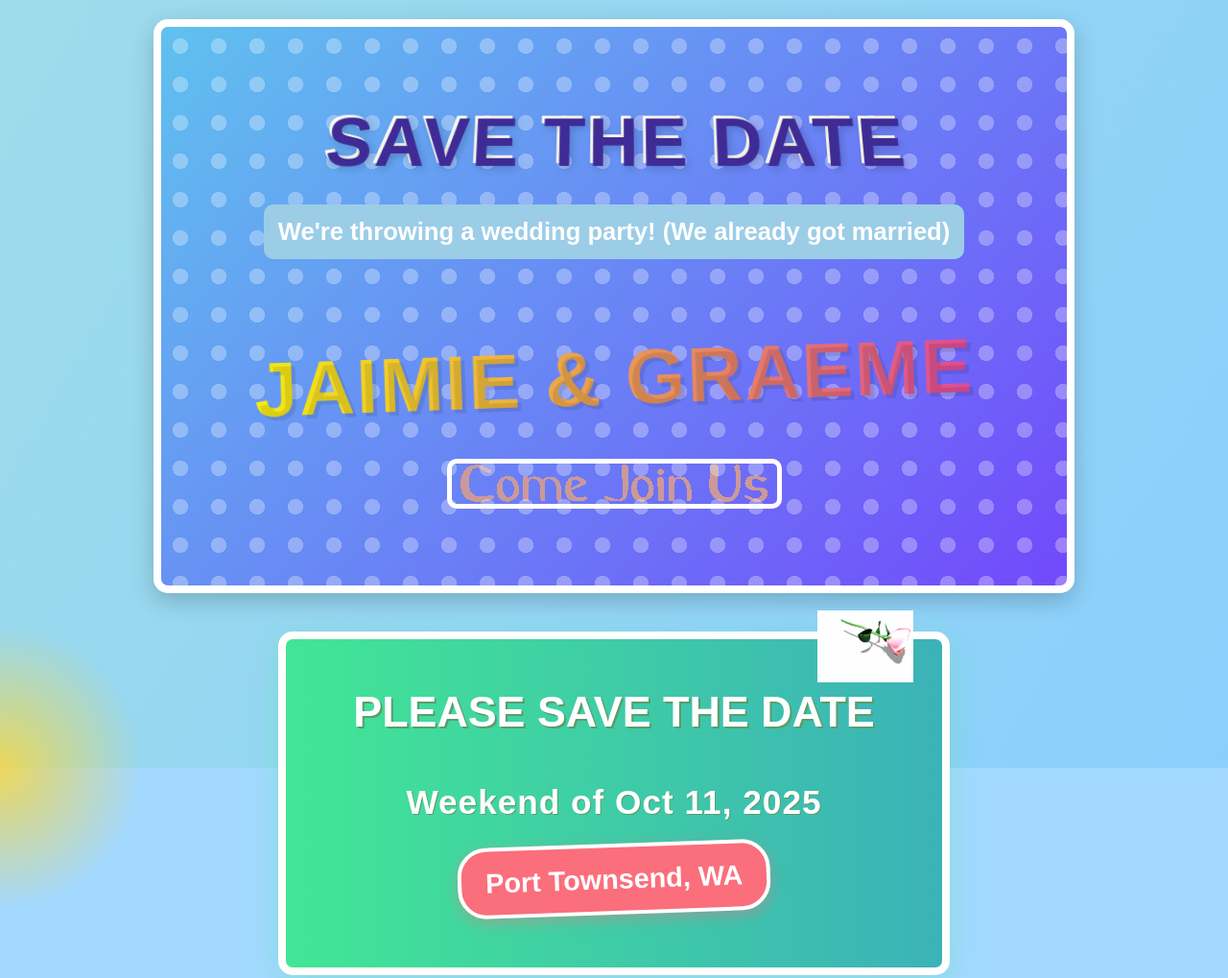
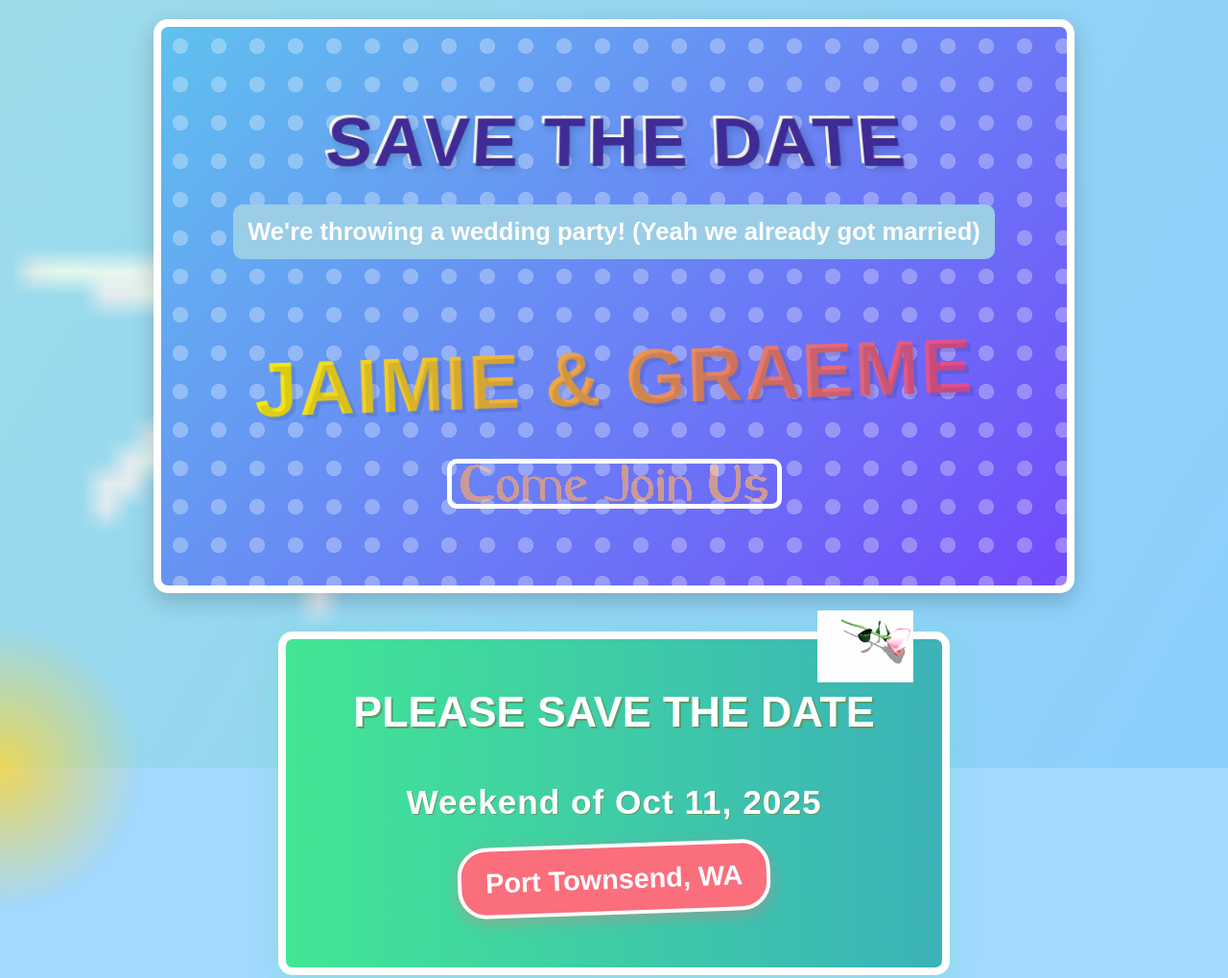
Before and after one commit to graeme-at-home/graeme-at-home.github.io, a plain HTML site: page index.html in a window 1280 px wide. Shown: the top 1019 px of the page at 96% size. Drawn offline with Linux system fonts and the light colour scheme.

Commit message:
Update index.html

```diff
--- a/index.html
+++ b/index.html
@@ -27,7 +27,7 @@
             line-height: 1.6;
             color: var(--text-color);
             background-color: #a3d9ff;
-            background-image: url('/api/placeholder/800/600');
+            background-image: url('stars.gif');
             background-attachment: fixed;
             background-size: cover;
             background-blend-mode: overlay;
@@ -513,7 +513,7 @@
     <div class="container">
         <header>
             <h1>Save the Date</h1>
-            <p class="tagline">We're throwing a wedding party! (We already got married)</p>
+            <p class="tagline">We're throwing a wedding party! (Yeah we already got married)</p>
             <h2 class="names">Jaimie & Graeme</h2>
             <img src="Come_Join_Us_12053.gif" alt="Come Join Us" class="join-us-gif">
         </header>
```
